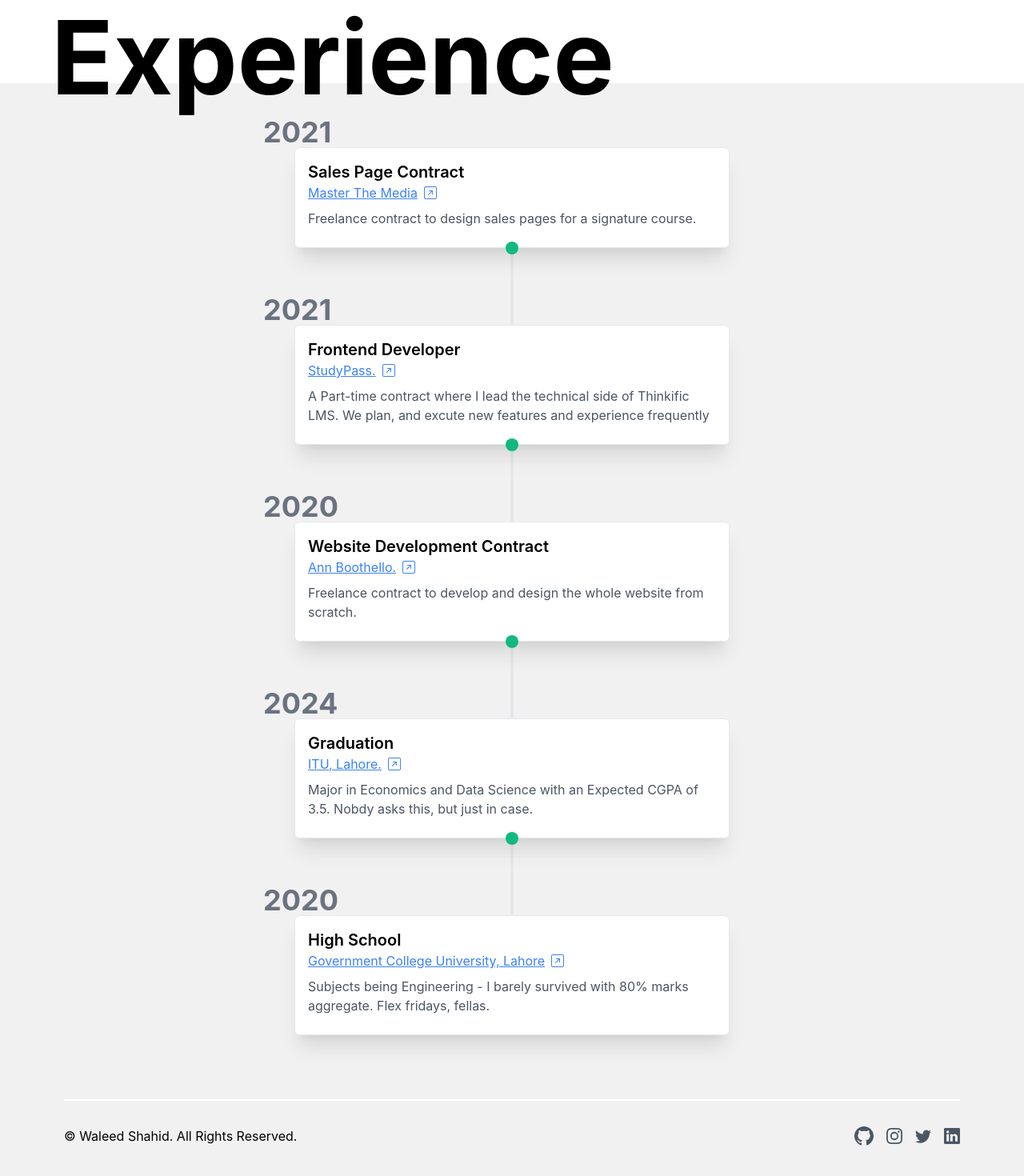
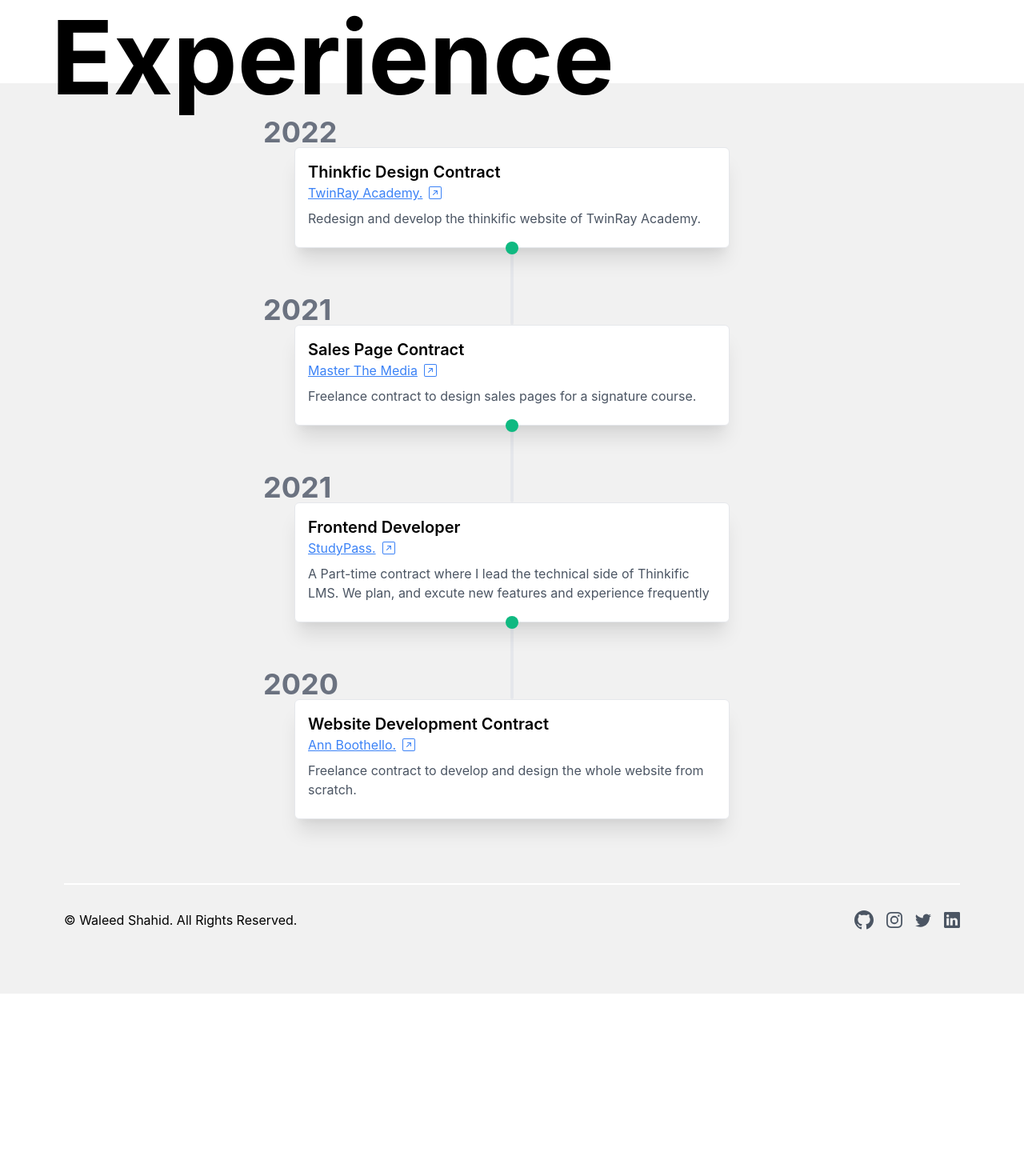
Before and after one commit to qarixaeed1/portfolio, a Next.js app: page /experience in a window 1280 px wide. Shown: the part 204-1674 px from the top of the page at 80% size. After the commit the page ends 1446 px from the top, so only its background shows below. Built offline with nearby package versions, Linux system fonts and the light colour scheme.

Commit message:
No Special Changes

```diff
--- a/components/ContainerBlock.js
+++ b/components/ContainerBlock.js
@@ -18,7 +18,7 @@ export default function ContainerBlock({ children, ...customMeta }) {
     <div>
       <Head>
         <title>{meta.title}</title>
-        <link rel="shortcut icon" type="image/png" href="/favicon.png" />
+        <link rel="shortcut icon" type="image/png" href="/self.jpg" />
         <meta name="robots" content="follow, index" />
         <meta content={meta.description} name="description" />
         <meta
--- a/components/Thinkific.js
+++ b/components/Thinkific.js
@@ -1,4 +1,4 @@
-import React, {useState} from "react";
+import React from "react";
 import CountUp from "react-countup";
 import Contact from "./Contact";
 import Testimonial from "./Testimonial";
--- a/constants/data.js
+++ b/constants/data.js
@@ -39,6 +39,13 @@ const userData = {
   ],
   experience: [
     {
+      title: "Thinkfic Design Contract",
+      company: "TwinRay Academy.",
+      year: "2022",
+      companyLink: "https://learn.twinray.com",
+      desc: "Redesign and develop the thinkific website of TwinRay Academy."
+    },
+    {
       title: "Sales Page Contract",
       company: "Master The Media",
       year: "2021",
@@ -59,20 +66,6 @@ const userData = {
       companyLink: "https://annboothello.com",
       desc: "Freelance contract to develop and design the whole website from scratch."
     },
-    {
-      title: "Graduation",
-      company: "ITU, Lahore.",
-      year: "2024",
-      companyLink: "https://itu.edu.pk",
-      desc: "Major in Economics and Data Science with an Expected CGPA of 3.5. Nobdy asks this, but just in case.",
-    },
-    {
-      title: "High School",
-      company: "Government College University, Lahore",
-      year: "2020",
-      companyLink: "https://gcu.edu.pk",
-      desc: "Subjects being Engineering - I barely survived with 80% marks aggregate. Flex fridays, fellas.",
-    },
   ],
   resumeUrl:
     "/",
--- a/pages/api/hello.js
+++ /dev/null
@@ -1,6 +0,0 @@
-// Next.js API route support: https://nextjs.org/docs/api-routes/introduction
-
-export default (req, res) => {
-  res.statusCode = 200
-  res.json({ name: 'John Doe' })
-}
```
